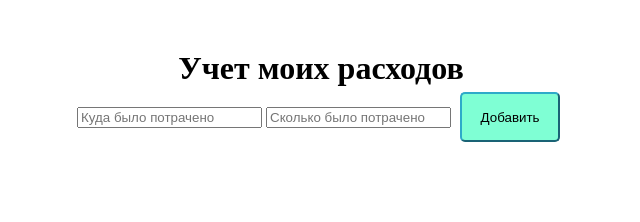
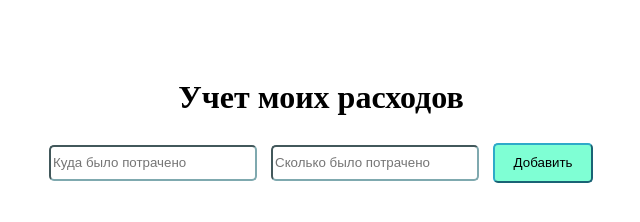
Before and after one commit to fedotovaaleksandra/cost_front, a plain HTML site: page index.html in a window 1280 px wide. Shown: the whole page, without its empty margins (319-959 px from the left). Drawn offline with Linux system fonts and the light colour scheme.

```diff
--- a/index.html
+++ b/index.html
@@ -11,8 +11,8 @@
   <div class="container">
     <h1>Учет моих расходов</h1>
     <div>
-        <input class="" type="text" placeholder="Куда было потрачено" id="input-shop">
-        <input class="" type="text" placeholder="Сколько было потрачено" id="input-cost">
+        <input class="input" type="text" placeholder="Куда было потрачено" id="input-shop">
+        <input class="input" type="text" placeholder="Сколько было потрачено" id="input-cost">
         <button class="button" type="button" onclick=" ">Добавить</button>
     </div>
     <div id=""></div>
--- a/style.css
+++ b/style.css
@@ -1,8 +1,4 @@
 @import url("https://fonts.googleapis.com/css2?family=Open+Sans&family=Roboto&display=swap");
-*{
-  margin: 0;
-}
-
 .body {
   background: #2eaac9;
 }
@@ -17,10 +13,18 @@
   margin-bottom: 20px;
 }
 .button {
-  height: 50px;
+  height: 40px;
   width: 100px;
   background-color: aquamarine;
   border-radius: 5px;
   border-color: #2eaac9;
   margin: 5px;
 }
+
+.input {
+  height: 30px;
+  width: 200px;
+  border-radius: 5px;
+  border-color: #7fa9af;
+  margin: 5px;
+}
```
